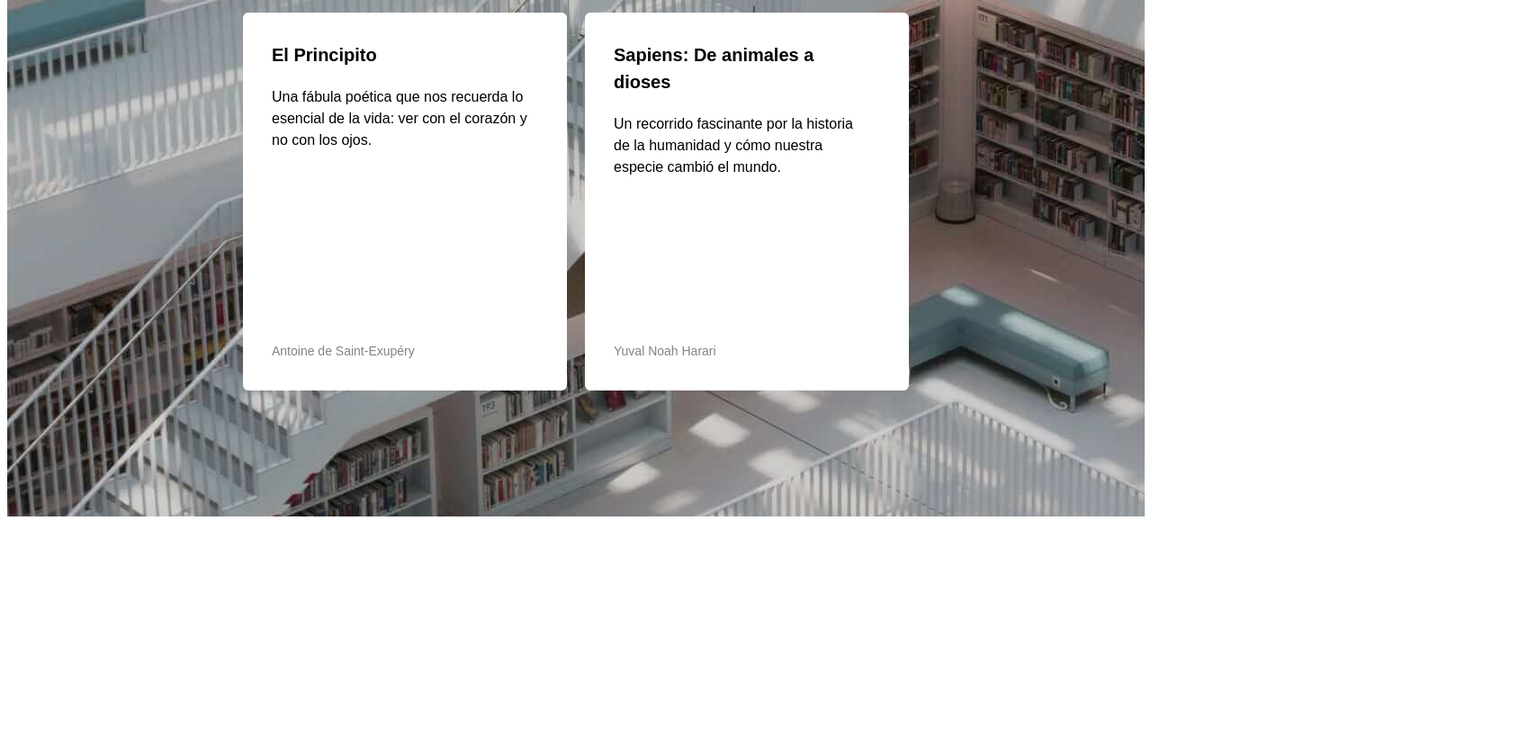
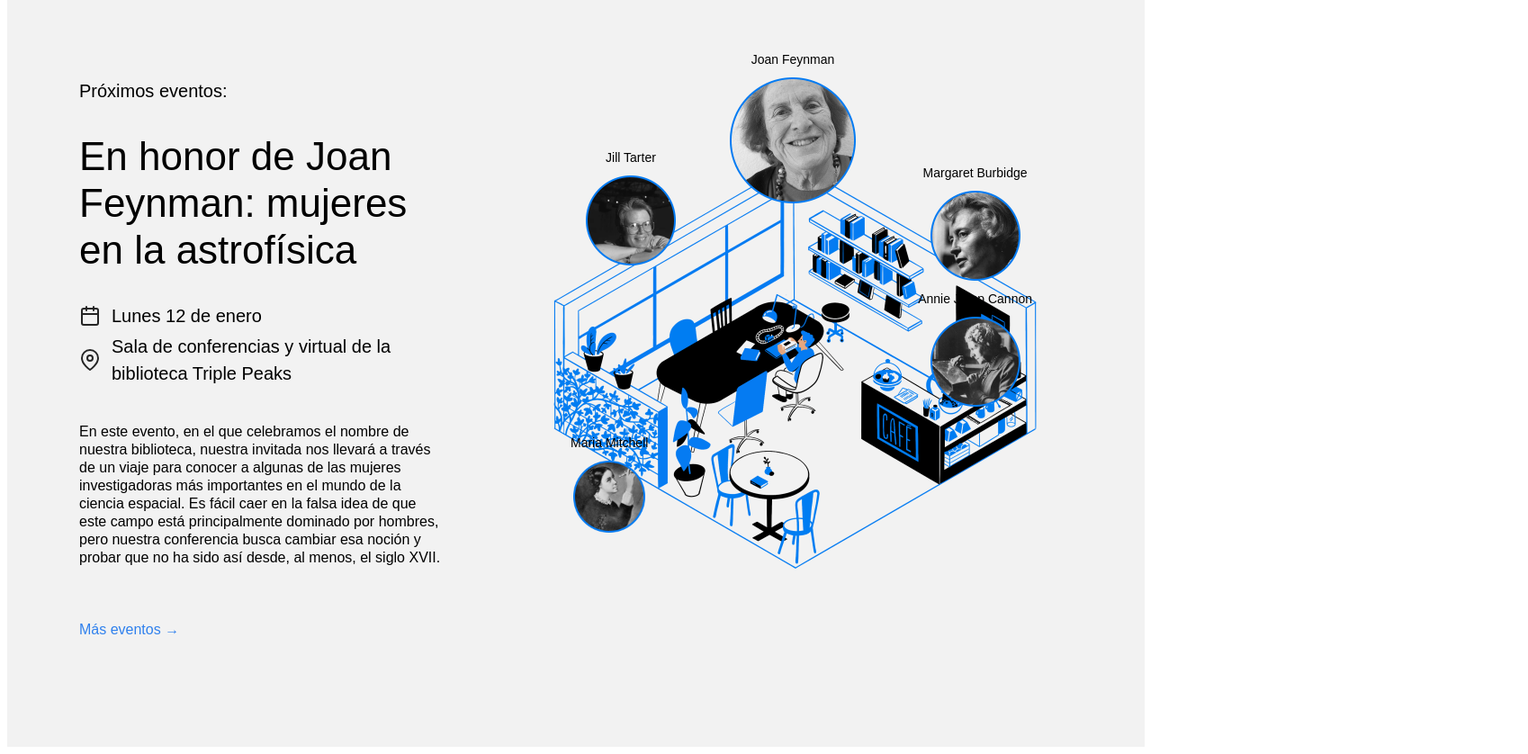
Before and after one commit to andreyhcornejo-cmyk/mi-proyecto-clonado, a plain HTML site: page index.html in a window 1280 px wide. Shown: the part 1920-2758 px from the top of the page at 90% size, 1698 px wide, since content can reach past the window. Before the commit the page ends 2502 px from the top, so only its background shows below. Drawn offline with Linux system fonts and the light colour scheme.

Commit message:
Proyecto 3 Etapa 2: sección events y posicionamiento

```diff
--- a/index.html
+++ b/index.html
@@ -32,7 +32,6 @@
           </div>
           <img src="./images/inside_the_library.png" alt="Ilustración 'Dentro de la biblioteca'" class="header__image" />
 
-          <img src="./images/inside_the_library.png" alt="Ilustración 'Dentro de la biblioteca'" class="header__image" />
         </div>
 
         <div class="header__footer">
@@ -75,38 +74,101 @@
                 <p class="card__footer">Harold Abelson, Gerald Jay Sussman, Julie Sussman</p>
               </div>
             </li>
-
-            <!-- Libros de novelas / intelecto -->
-            <li class="card">
-              <div class="card__content">
-                <h3 class="card__title">Cien años de soledad</h3>
-                <p class="card__text">Una historia mágica sobre la familia Buendía que explora la soledad, el amor y el destino.</p>
-                <p class="card__footer">Gabriel García Márquez</p>
-              </div>
-            </li>
-            <li class="card">
-              <div class="card__content">
-                <h3 class="card__title">1984</h3>
-                <p class="card__text">Una visión inquietante de un futuro totalitario donde la libertad y la verdad son controladas por el poder.</p>
-                <p class="card__footer">George Orwell</p>
-              </div>
-            </li>
-            <li class="card">
-              <div class="card__content">
-                <h3 class="card__title">El Principito</h3>
-                <p class="card__text">Una fábula poética que nos recuerda lo esencial de la vida: ver con el corazón y no con los ojos.</p>
-                <p class="card__footer">Antoine de Saint-Exupéry</p>
-              </div>
-            </li>
-            <li class="card">
-              <div class="card__content">
-                <h3 class="card__title">Sapiens: De animales a dioses</h3>
-                <p class="card__text">Un recorrido fascinante por la historia de la humanidad y cómo nuestra especie cambió el mundo.</p>
-                <p class="card__footer">Yuval Noah Harari</p>
-              </div>
-            </li>
           </ul>
         </section>
+        <section class="events">
+  <div class="events__content">
+    <h2 class="events__heading">Próximos eventos:</h2>
+    <h3 class="events__title">
+      En honor de Joan Feynman: mujeres en la astrofísica
+    </h3>
+    <div class="event-info events__info-section">
+      <div class="event-info__item">
+        <img
+          src="./images/icon_calendar.svg"
+          alt="Calendar icon"
+          class="event-info__icon"
+        />
+        <p class="event-info__text">Lunes 12 de enero</p>
+      </div>
+      <div class="event-info__item">
+        <img
+          src="./images/icon_pin.svg"
+          alt="Pin icon"
+          class="event-info__icon"
+        />
+        <p class="event-info__text">
+          Sala de conferencias y virtual de la biblioteca Triple Peaks
+        </p>
+      </div>
+    </div>
+    <p class="events__description">
+      En este evento, en el que celebramos el nombre de nuestra biblioteca, nuestra
+      invitada nos llevará a través de un viaje para conocer a algunas de las mujeres
+      investigadoras más importantes en el mundo de la ciencia espacial. Es
+      fácil caer en la falsa idea de que este campo está principalmente
+      dominado por hombres, pero nuestra conferencia busca cambiar esa noción y
+      probar que no ha sido así desde, al menos, el siglo
+      XVII.
+    </p>
+    <a href="#" class="events__more">Más eventos &rarr;</a>
+  </div>
+
+  <div class="events__cover">
+<img
+    src="./images/cafe.png"
+    alt="Café de la biblioteca"
+    class="events__image"
+  />
+
+  <div class="person person_name_feynman">
+    <p class="person__caption">Joan Feynman</p>
+    <img
+      src="./images/person_feynman.png"
+      alt="Joan Feynman"
+      class="person__image person__image_size_l"
+    />
+  </div>
+
+  <div class="person person_name_tarter">
+    <p class="person__caption">Jill Tarter</p>
+    <img
+      src="./images/person_tarter.png"
+      alt="Jill Tarter"
+      class="person__image person__image_size_m"
+    />
+  </div>
+
+  <div class="person person_name_burbidge">
+    <p class="person__caption">Margaret Burbidge</p>
+    <img
+      src="./images/person_burbidge.png"
+      alt="Margaret Burbidge"
+      class="person__image person__image_size_m
+    />
+  </div>
+
+  <div class="person person_name_cannon">
+    <p class="person__caption">Annie Jump Cannon</p>
+    <img
+      src="./images/person_cannon.png"
+      alt="Annie Jump Cannon"
+      class="person__image person__image_size_m"
+    />
+  </div>
+
+  <div class="person person_name_mitchell">
+    <p class="person__caption">Maria Mitchell</p>
+    <img
+      src="./images/person_mitchell.png"
+      alt="Maria Mitchell"
+      class="person__image person__image_size_s"
+    />
+  </div>
+
+</div>
+  </div>
+</section>
       </main>
     </div>
   </body>
--- a/styles/style.css
+++ b/styles/style.css
@@ -116,32 +116,27 @@
 }
 
 .staff__cards {
-  display: flex;
-  flex-wrap: wrap;
+   display: grid;
+  grid-template-columns: repeat(2, 260px);
+  gap: 40px;
   justify-content: center;
-  gap: 20px;
+  margin-top: 40px;
+  padding: 0;
   list-style: none;
-  padding: 0;
-  margin: 40px auto 0;
-  max-width: 1200px;
 }
 
 .card {
   background-color: #fff;
   border-radius: 6px;
-  padding: 32px 40px 20px 32px;
   box-sizing: border-box;
-  width: 360px;
-  height: 420px;
-  display: flex;
-  flex-direction: column;
 }
 
 .card__content {
   display: flex;
   flex-direction: column;
   height: 100%;
-}
+  padding: 24px;
+  }
 
 .card__title {
   font-size: 20px;
@@ -163,3 +158,135 @@
   line-height: 20px;
   color: #838383;
 }
+.events {
+  padding: 100px 0 120px 80px;
+  display: flex;
+  align-items: start;
+  justify-content: space-between;
+  box-sizing: border-box;
+  background-color: #f2f2f2;
+}
+
+.events__content {
+  flex-basis: 580px;
+}
+
+.events__heading {
+  font-size: 20px;
+  font-weight: 500;
+  line-height: 30px;
+  margin: 0;
+}
+
+.events__title {
+  font-size: 44px;
+  font-weight: 500;
+  line-height: 52px;
+  margin: 32px 0 0;
+}
+
+.events__info-section {
+  margin-top: 32px;
+}
+
+.event-info__item {
+  display: flex;
+  align-items: center;
+  margin-bottom: 4px;
+  font-weight: 500;
+}
+
+.event-info__icon {
+  background-repeat: no-repeat;
+  background-position: center;
+  margin-right: 12px;
+  width: 24px;
+  height: 24px;
+}
+
+.event-info__text {
+  font-size: 20px;
+  font-weight: 500;
+  line-height: 30px;
+  margin: 0;
+}
+
+.events__description {
+  margin: 40px 0 60px;
+}
+
+.events__more {
+  color: #2f80ed;
+  text-decoration: none;
+}
+
+.events__cover {
+  flex-grow: 1;
+  flex-shrink: 0;
+  flex-basis: 780px;
+  max-width: 780px;
+  position: relative;
+}
+
+.events__image {
+ max-width: 100%;
+}
+
+
+.person {
+  position: absolute;
+  display: flex;
+  flex-direction: column;
+  align-items: center;
+  gap: 10px;
+}
+
+.person_name_feynman {
+  top: -30px;
+   left: 319px;
+}
+
+.person_name_tarter {
+    top: 79px;
+  left: 159px;
+
+}
+
+.person_name_burbidge {
+   top: 96px;
+  right: 125px;
+}
+
+.person_name_mitchell {
+  bottom: 82px;
+  left: 142px;
+}
+
+.person_name_cannon {
+  bottom: 18px;
+  right: 216px;
+}
+
+.person__image {
+  max-width: 100%;
+
+}
+
+.person__image_size_l {
+  width: 140px;
+}
+
+.person__image_size_m {
+  width: 100px;
+}
+
+.person__image_size_s {
+  width: 80px;
+}
+
+.person__caption {
+  text-align: center;
+  font-size: 14px;
+  margin: 0;
+
+  }
```
